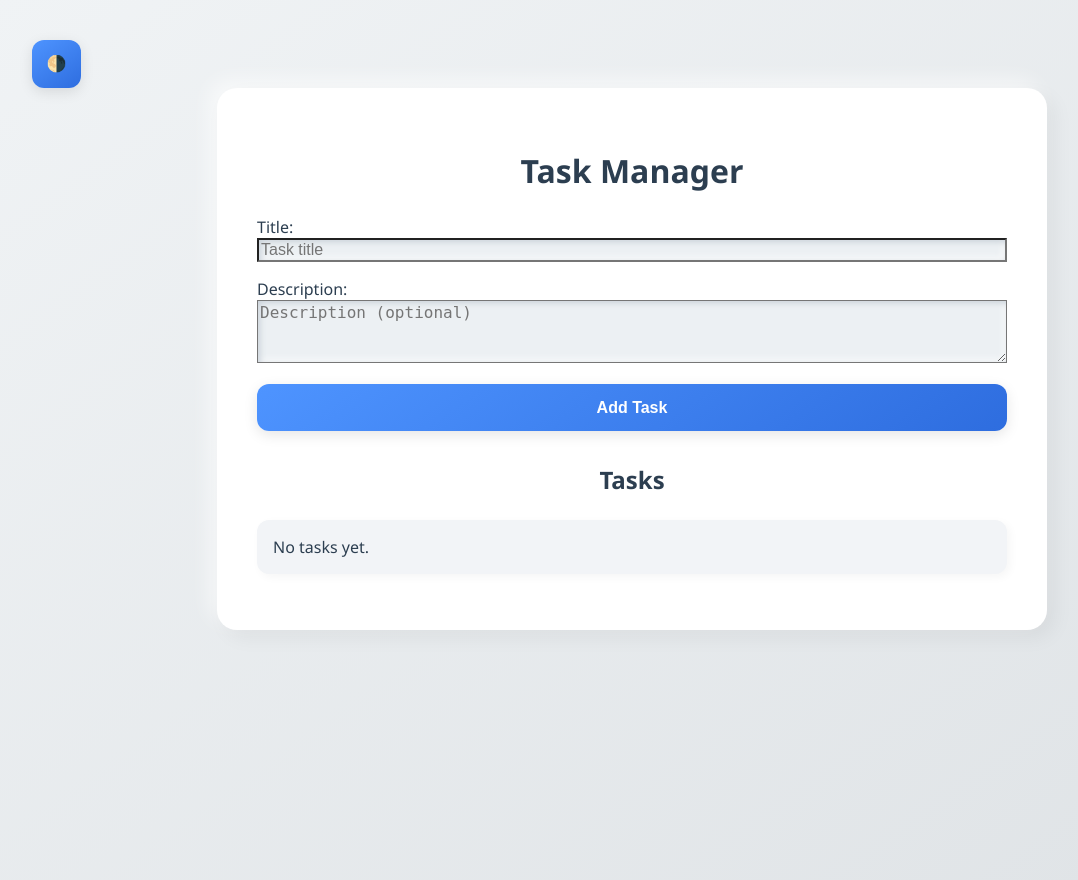
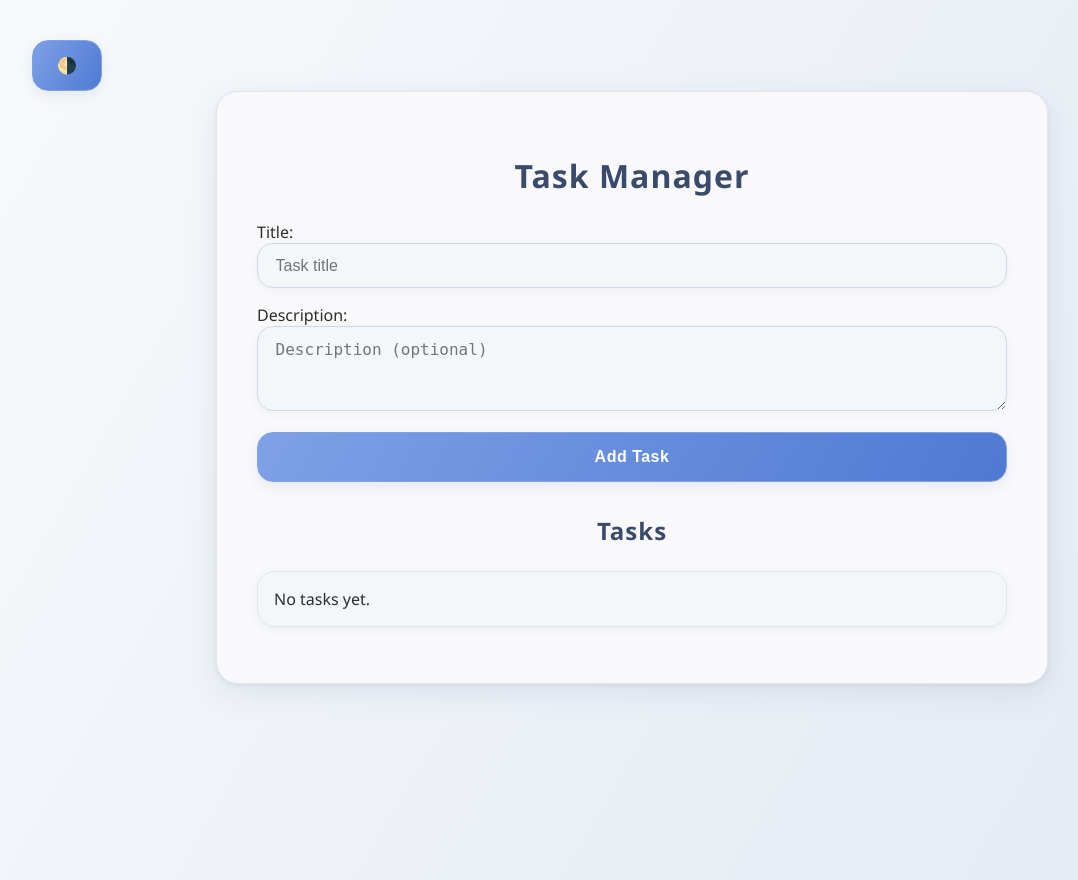
Before and after one commit to Jenser-Najar/Task_Manager, a Django app: page / in a window 1280 px wide. Shown: the whole page, without its empty margins (8-1086 px from the left). Run offline with Django 5.2, Linux system fonts and the light colour scheme; data that the repository does not hold is empty.

```diff
--- a/tasks/static/tasks/style.css
+++ b/tasks/static/tasks/style.css
@@ -91,32 +91,34 @@
     }
 }
 
-/* ===================== Base Styles ===================== */
+/* ===================== Base Styles (Light Mode) ===================== */
 body {
-    font-family: 'Segoe UI', sans-serif;
-    background: linear-gradient(145deg, #f0f3f5, #dfe3e6);
-    color: #2c3e50;
+    font-family: 'Segoe UI', 'Roboto', 'Arial', sans-serif;
+    background: linear-gradient(120deg, #f7fafc 0%, #e3e9f3 100%);
+    color: #2d2d2d;
     padding: 2rem;
     min-height: 100vh;
-    transition: background-color 0.4s ease, color 0.4s ease;
+    transition: background-color 0.4s, color 0.4s;
 }
 
 .container {
     max-width: 750px;
     margin: auto;
-    background: #ffffff;
+    background: #f9f9fb;
     padding: 2.5rem;
-    border-radius: 20px;
-    box-shadow: 8px 8px 20px rgba(0, 0, 0, 0.05), -8px -8px 20px rgba(255, 255, 255, 0.6);
-    transition: background-color 0.4s ease;
+    border-radius: 22px;
+    box-shadow: 0 8px 32px 0 rgba(60, 80, 120, 0.10), 0 1.5px 4px 0 rgba(60, 80, 120, 0.08);
+    border: 1.5px solid #e0e6f0;
+    transition: background-color 0.4s, border 0.3s;
 }
 
 h1,
 h2 {
     text-align: center;
     margin-bottom: 1.5rem;
-    font-weight: 600;
-    color: #2c3e50;
+    font-weight: 700;
+    color: #3a4a6b;
+    letter-spacing: 1px;
 }
 
 form {
@@ -134,34 +136,43 @@ select {
     min-width: 0;
     box-sizing: border-box;
     font-size: 1rem;
-    background-color: #ecf0f3;
-    box-shadow: inset 2px 2px 6px #c8d0d8, inset -2px -2px 6px #ffffff;
-    transition: all 0.3s ease;
-    color: #333;
+    background: #f4f7fa;
+    border: 1.5px solid #cfd8e6;
+    border-radius: 16px;
+    box-shadow: 0 2px 8px 0 rgba(60, 80, 120, 0.06);
+    padding: 0.8rem 1.1rem;
+    transition: all 0.3s;
+    color: #2d2d2d;
 }
 
 input:focus,
 textarea:focus,
 select:focus {
     outline: none;
-    box-shadow: inset 2px 2px 8px #b0bac2, inset -2px -2px 8px #ffffff;
+    border-color: #7ea1e7;
+    box-shadow: 0 0 0 2px #dbeafe, 0 2px 8px 0 rgba(60, 80, 120, 0.13);
+    background: #f0f6ff;
 }
 
 button {
-    background: linear-gradient(145deg, #4e94ff, #2e6ddf);
-    color: white;
-    padding: 0.9rem;
+    background: linear-gradient(120deg, #7ea1e7 0%, #4e7ad2 100%);
+    color: #fff;
+    padding: 0.95rem 1.5rem;
     border: none;
-    border-radius: 12px;
+    border-radius: 16px;
     font-size: 1rem;
     font-weight: bold;
     cursor: pointer;
-    transition: background 0.3s ease;
-    box-shadow: 0 4px 14px rgba(0, 0, 0, 0.1);
+    transition: background 0.3s, color 0.3s, box-shadow 0.3s;
+    box-shadow: 0 4px 14px rgba(60, 80, 120, 0.10);
+    border: 1.5px solid #7ea1e7;
+    letter-spacing: 0.5px;
 }
 
 button:hover {
-    background: linear-gradient(145deg, #2e6ddf, #1e4fc0);
+    background: linear-gradient(120deg, #4e7ad2 0%, #7ea1e7 100%);
+    color: #e3e9f3;
+    box-shadow: 0 6px 18px rgba(60, 80, 120, 0.13);
 }
 
 ul {
@@ -171,25 +182,74 @@ ul {
 }
 
 li {
-    background: #f2f4f7;
+    background: #f4f7fa;
     padding: 1rem;
     margin-bottom: 1rem;
-    border-radius: 12px;
-    box-shadow: 3px 3px 10px rgba(0, 0, 0, 0.04), -2px -2px 10px rgba(255, 255, 255, 0.7);
+    border-radius: 18px;
+    box-shadow: 0 2px 8px 0 rgba(60, 80, 120, 0.07);
+    border: 1.5px solid #e0e6f0;
     display: flex;
     justify-content: space-between;
     align-items: center;
-    transition: background-color 0.3s;
+    transition: background-color 0.3s, border 0.3s;
 }
 
 li:hover {
-    background-color: #e3e6ea;
+    background-color: #eaf1fb;
+    border-color: #7ea1e7;
 }
 
 .completed {
     text-decoration: line-through;
-    color: #7f8c8d;
+    color: #a0a9b8;
     font-style: italic;
+}
+
+/* ===================== Buttons & Actions ===================== */
+.action-btn {
+    display: inline-block;
+    margin-right: 10px;
+    margin-top: 8px;
+    padding: 0.5rem 1rem;
+    border-radius: 12px;
+    font-size: 1rem;
+    font-weight: 500;
+    text-decoration: none;
+    transition: all 0.3s;
+    box-shadow: 0 2px 6px rgba(60, 80, 120, 0.07);
+    border: 1.2px solid #e0e6f0;
+    background: #f4f7fa;
+    color: #4e7ad2;
+}
+
+.action-btn:hover {
+    background: #eaf1fb;
+    color: #2d2d2d;
+    border-color: #7ea1e7;
+}
+
+.complete-btn {
+    background: linear-gradient(120deg, #b2e6d4 0%, #7ed6a1 100%);
+    color: #1b5e20;
+    border: 1.2px solid #7ed6a1;
+}
+
+.complete-btn:hover {
+    background: linear-gradient(120deg, #7ed6a1 0%, #b2e6d4 100%);
+    color: #fff;
+    border-color: #1b5e20;
+}
+
+.delete-btn {
+    background: linear-gradient(120deg, #f8bcbc 0%, #fce4e4 100%);
+    color: #c62828;
+    border: 1.2px solid #f8bcbc;
+}
+
+.delete-btn:hover {
+    background: linear-gradient(120deg, #fce4e4 0%, #f8bcbc 100%);
+    color: #fff;
+    border-color: #c62828;
 }
 
 /* ===================== Dark Mode ===================== */
--- a/tasks/views.py
+++ b/tasks/views.py
@@ -13,28 +13,19 @@ def task_list(request):
     tasks = Task.objects.all().order_by('-created_at')
     form = TaskForm()
 
+
     if request.method == 'POST':
-        # Handle AJAX request
-        if request.headers.get('Content-Type') == 'application/json':
-            try:
-                data = json.loads(request.body)
-                form = TaskForm(data)
-                if form.is_valid():
-                    task = form.save()
-                    return JsonResponse({
-                        'status': 'ok',
-                        'task': {
-                            'id': task.id,
-                            'title': task.title,
-                            'description': task.description,
-                            'completed': task.completed,
-                        }
-                    })
-                else:
-                    return JsonResponse({'status': 'error', 'errors': form.errors}, status=400)
-            except Exception as e:
-                return JsonResponse({'status': 'error', 'message': str(e)}, status=400)
-        # Handle regular form POST
+        # AJAX: fetch() sends as multipart/form-data, not JSON
+        if request.headers.get('x-requested-with') == 'XMLHttpRequest':
+            form = TaskForm(request.POST)
+            if form.is_valid():
+                task = form.save()
+                from django.template.loader import render_to_string
+                task_html = render_to_string('tasks/_task_item.html', {'task': task})
+                return JsonResponse({'status': 'ok', 'task_html': task_html})
+            else:
+                errors = '\n'.join([f"{k}: {v[0]}" for k, v in form.errors.items()])
+                return JsonResponse({'status': 'error', 'errors': errors}, status=400)
         else:
             form = TaskForm(request.POST)
             if form.is_valid():
```
Also changed, not shown: other parts of tasks/static/tasks/style.css (+40 -46 lines), tasks/static/tasks/app.js (+44 -1 lines), tasks/templates/tasks/_task_item.html (added, +11 -0 lines).
